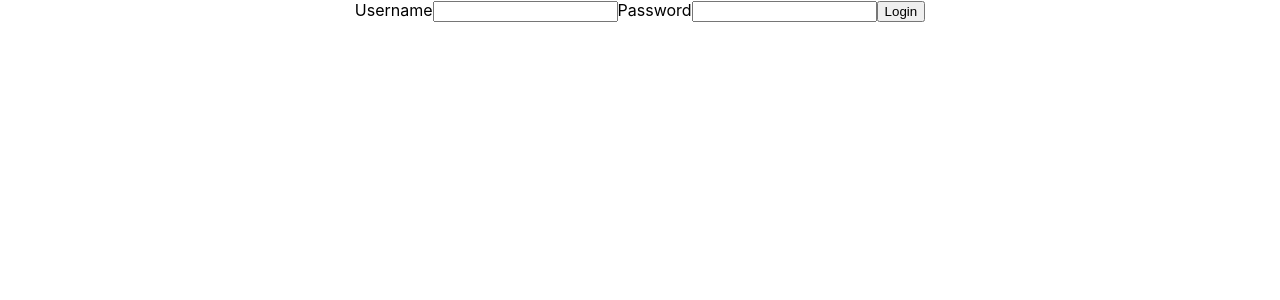
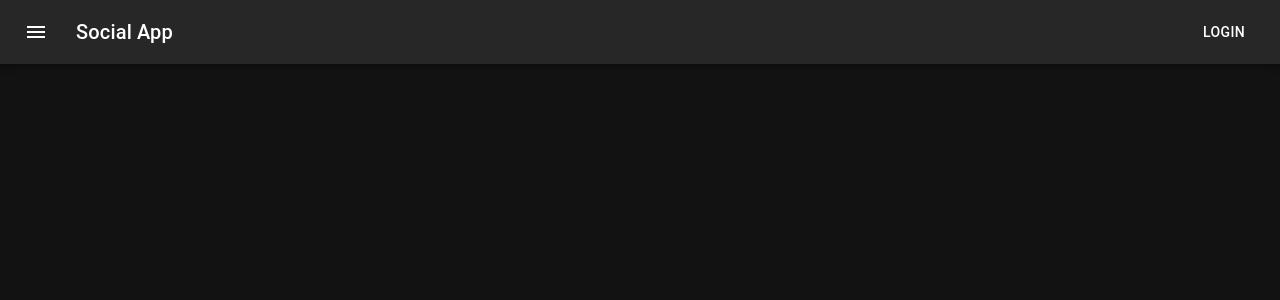
Before and after one commit to arito7/odinbook-front, a React (Create React App) app: page / in a window 1280 px wide. Shown: the top 300 px of the page. Built offline with nearby package versions, Linux system fonts and the light colour scheme.

Commit message:
Set up react router

```diff
--- a/src/App.js
+++ b/src/App.js
@@ -1,61 +1,47 @@
 import './App.css';
-import axios from 'axios';
-import { useState } from 'react';
-import User from './components/User';
+import React from 'react';
+import { BrowserRouter, Outlet, Route, Routes } from 'react-router-dom';
+import Navbar from './components/Navbar';
+import CssBaseline from '@mui/material/CssBaseline';
+import Box from '@mui/material/Box';
+import { createTheme, ThemeProvider } from '@mui/material/styles';
+import { green, purple } from '@mui/material/colors';
+import Login from './pages/login';
+
+const theme = createTheme({
+  palette: {
+    mode: 'dark',
+    primary: {
+      main: purple[600],
+    },
+    secondary: {
+      main: green[500],
+    },
+  },
+});
 
 function App() {
-  const [username, setUsername] = useState('');
-  const [password, setPassword] = useState('');
-  const [user, setUser] = useState(null);
-
-  axios.defaults.baseURL = 'http://localhost:5000';
-
-  const onLogin = () => {
-    axios.post('/users/login', { username, password }).then((res) => {
-      console.log(res.data);
-      if (res.data.success && localStorage) {
-        console.log('saving token to localstorage');
-        localStorage.setItem('token', res.data.token);
-        setUser(res.data.user);
-      }
-    });
-  };
-
   return (
-    <div className="App">
-      <form action="">
-        <label htmlFor="username">Username</label>
-        <input
-          type="text"
-          name="username"
-          id="username"
-          value={username}
-          onChange={(e) => {
-            setUsername(e.target.value);
-          }}
-        />
-        <label htmlFor="password">Password</label>
-        <input
-          type="text"
-          name="password"
-          id="password"
-          value={password}
-          onChange={(e) => {
-            setPassword(e.target.value);
-          }}
-        />
-        <button
-          type="button"
-          onClick={() => {
-            onLogin();
-          }}
-        >
-          Login
-        </button>
-      </form>
-      {user ? <User user={user} /> : null}
-    </div>
+    <BrowserRouter>
+      <Routes>
+        <Route path="/" element={<Layout />}>
+          <Route path="/login" element={<Login />} />
+        </Route>
+      </Routes>
+    </BrowserRouter>
   );
 }
 
+const Layout = () => {
+  return (
+    <ThemeProvider theme={theme}>
+      <CssBaseline />
+      <Box>
+        <Navbar />
+        <Outlet />
+      </Box>
+    </ThemeProvider>
+  );
+};
+
 export default App;
```
